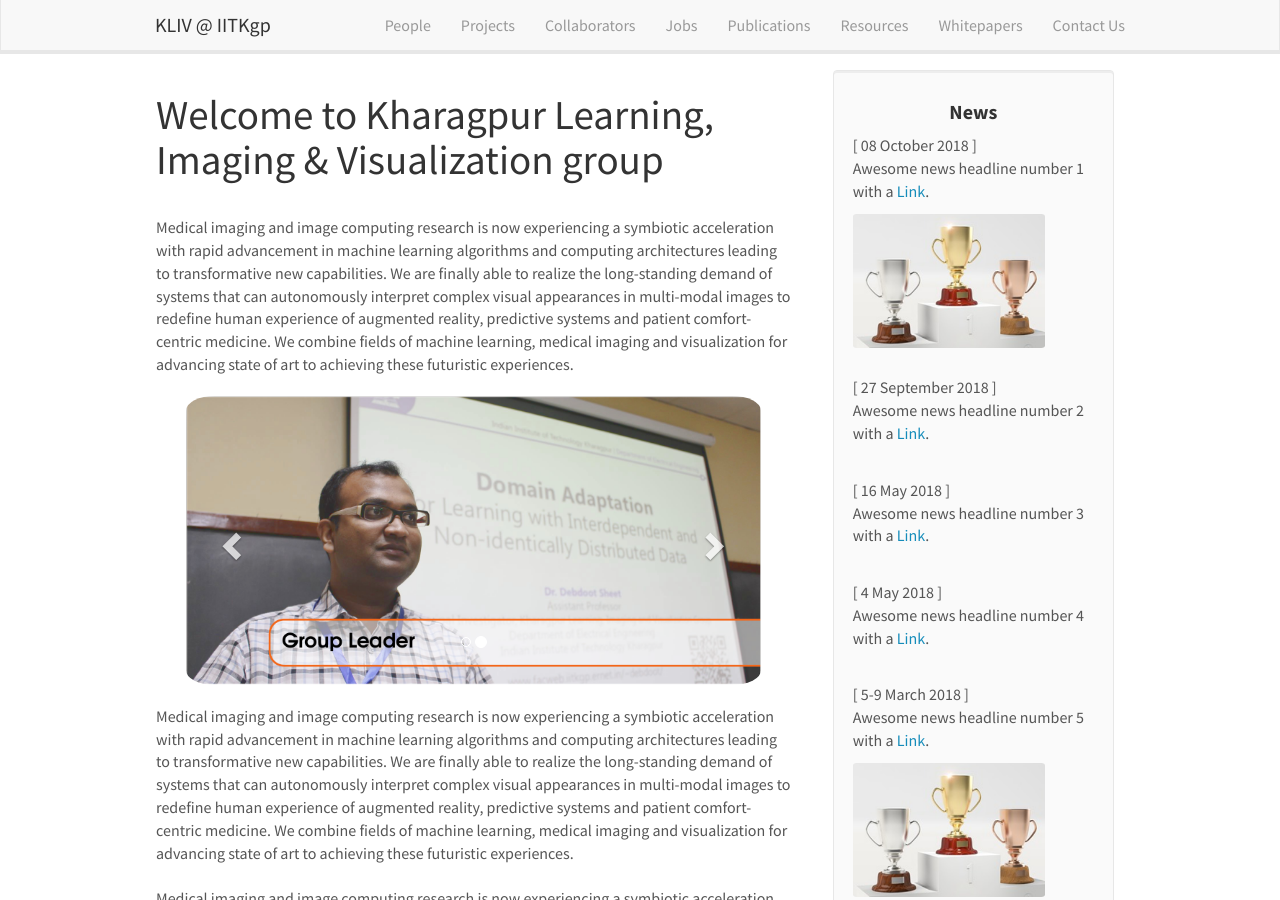
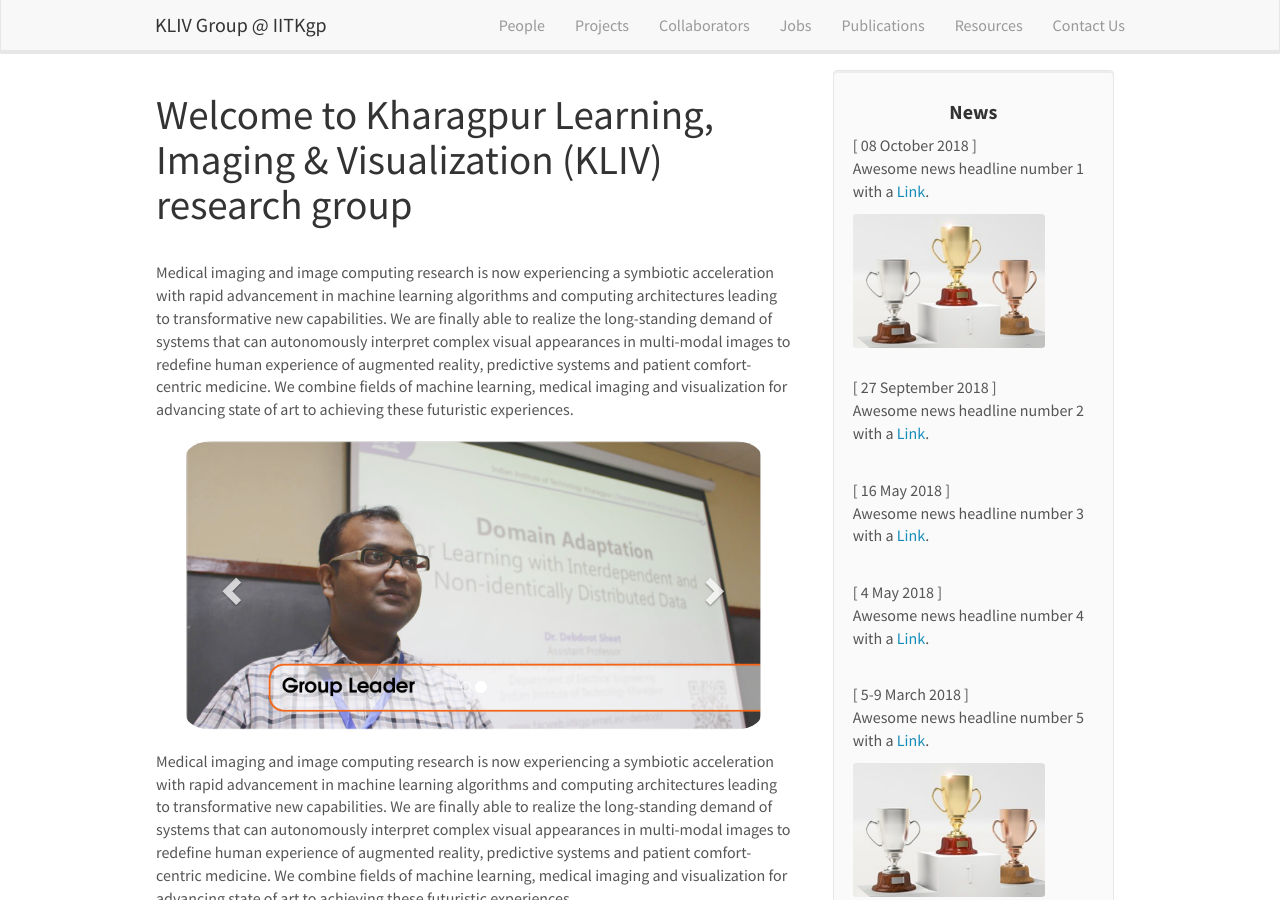
Before and after one commit to iitkliv/tempsite, a Jekyll site: the page built from _pages/home.md, in a window 1280 px wide and 900 px high. Built offline with Jekyll 4.4.1, drawn with Linux system fonts in a browser that asks for light colours; nearby versions of some CDN libraries.

Commit message:
title changes (minor)

```diff
--- a/_includes/header.html
+++ b/_includes/header.html
@@ -7,7 +7,7 @@
 		<span class="icon-bar"></span>
 	  </button>
 
-    <a class="navbar-brand" href="{{ site.url }}{{ site.baseurl }}/">KLIV @ IITKgp</a>
+    <a class="navbar-brand" href="{{ site.url }}{{ site.baseurl }}/">KLIV Group @ IITKgp</a>
 	</div>
 	<div class="collapse navbar-collapse" id="navbar-collapse-1">
 	  <ul class="nav navbar-nav navbar-right">
@@ -17,7 +17,6 @@
 		<li><a href="{{ site.url }}{{ site.baseurl }}/vacancies">Jobs</a></li>
 		<li><a href="{{ site.url }}{{ site.baseurl }}/publications">Publications</a></li>
 		<li><a href="{{ site.url }}{{ site.baseurl }}/resources">Resources</a></li>
-		<li><a href="{{ site.url }}{{ site.baseurl }}/whitepapers">Whitepapers</a></li>
 		<li><a href="{{ site.url }}{{ site.baseurl }}/contact">Contact Us</a></li>
 	  </ul>
 	</div>
--- a/_layouts/homelay.html
+++ b/_layouts/homelay.html
@@ -3,7 +3,7 @@ layout: default
 ---
 
 <div id="homeid" class="col-sm-8">
-    <h1>Welcome to Kharagpur Learning, Imaging & Visualization group</h1>
+    <h1>Welcome to Kharagpur Learning, Imaging & Visualization (KLIV) research group</h1>
     <br>
     {{ content }}
 </div>
```
